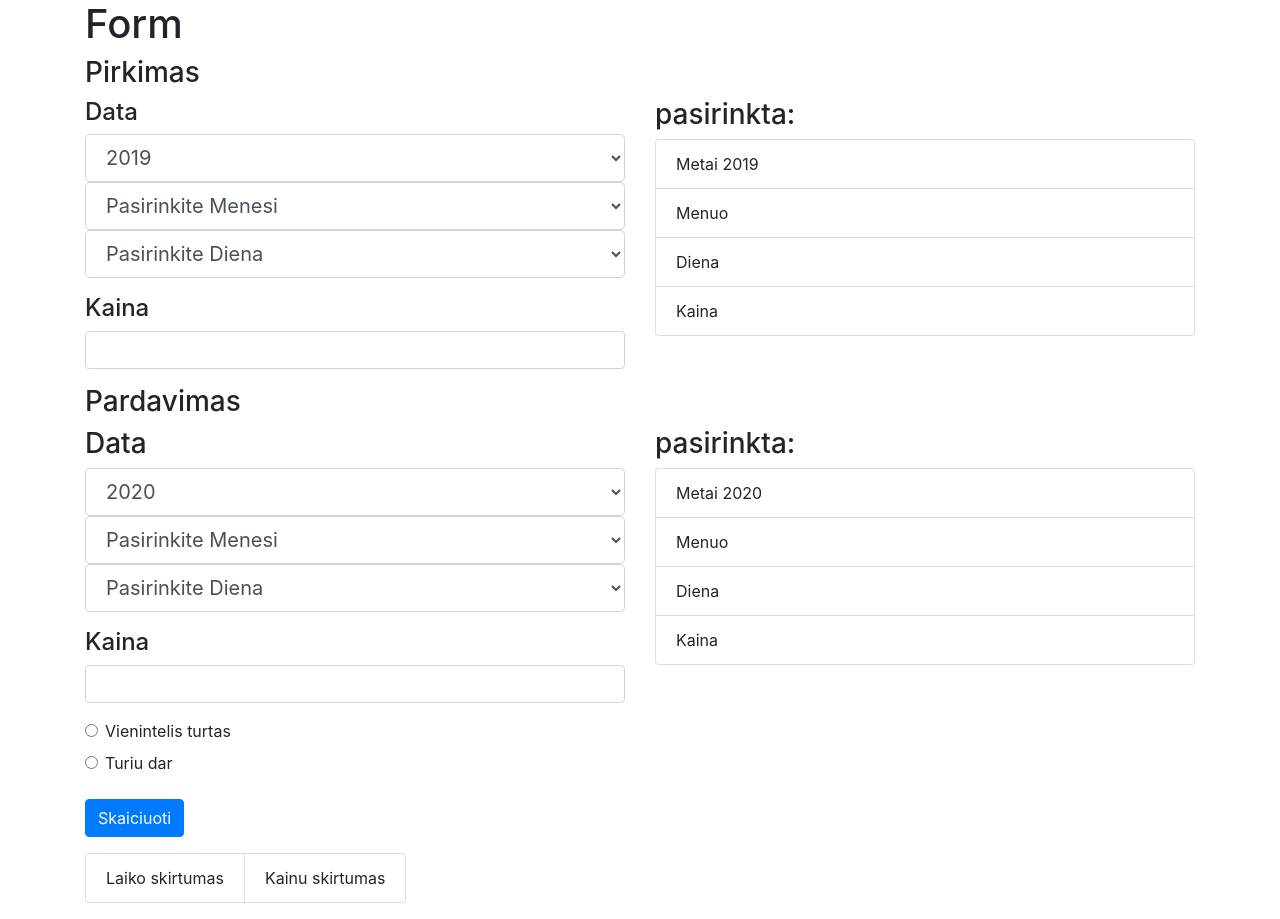
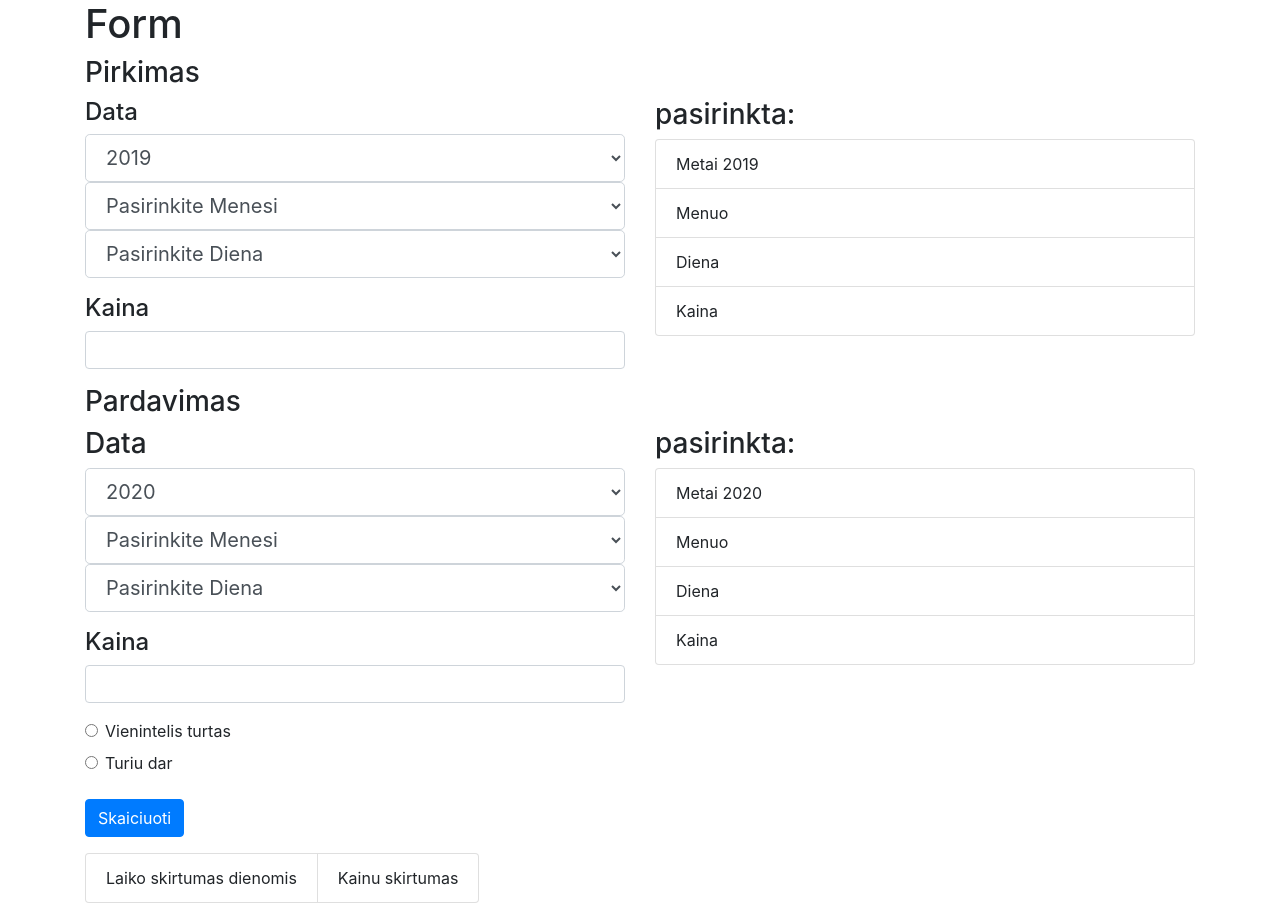
Before and after one commit to horolug/nt-duk, a React (Create React App) app: page / in a window 1280 px wide. Built offline with nearby package versions, Linux system fonts and the light colour scheme.

Commit message:
Showing date difference in markup

```diff
--- a/src/Components/Form/form.js
+++ b/src/Components/Form/form.js
@@ -64,6 +64,10 @@ class Form extends React.Component {
     const sellDate = moment([this.state.sellYear,
                             this.state.sellMonth,
                             this.state.sellDay]);
+
+    this.setState({
+      timeDiff: sellDate.diff(purchaseDate, 'days')
+    });
     console.log("time diff is", sellDate.diff(purchaseDate, 'days') );
   }
 
@@ -245,7 +249,7 @@ class Form extends React.Component {
 
         <div className="form-group">
           <ul className="list-group list-group-horizontal">
-            <li className="list-group-item">Laiko skirtumas</li>
+            <li className="list-group-item">Laiko skirtumas dienomis {this.state.timeDiff}</li>
             <li className="list-group-item">Kainu skirtumas</li>
           </ul>
         </div>
```
